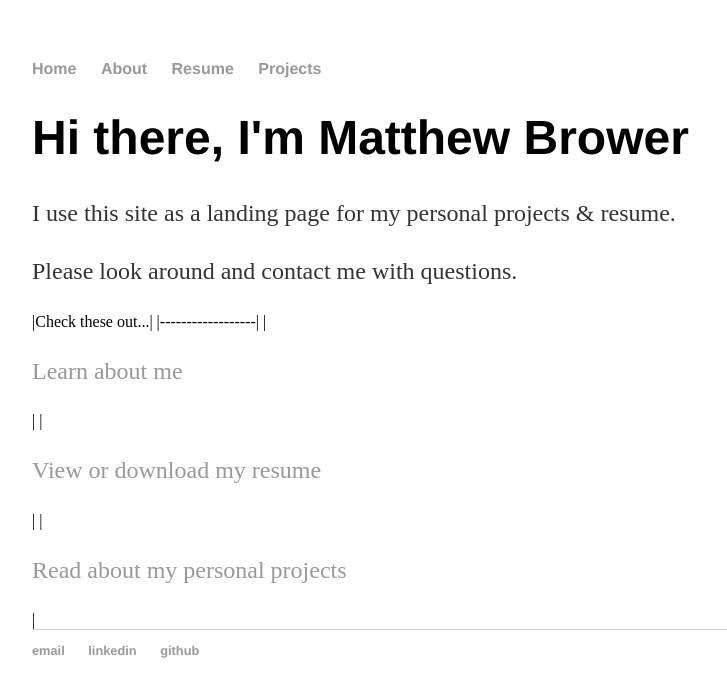
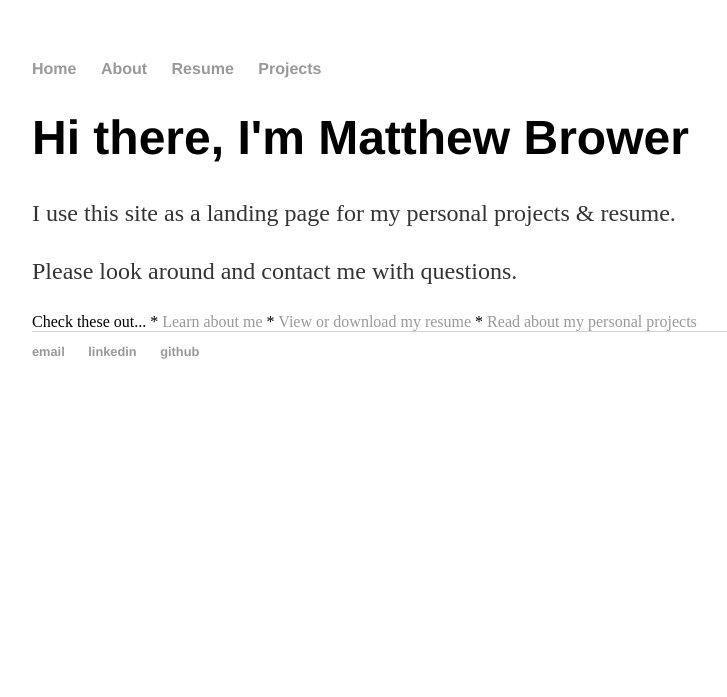
Before and after one commit to MatthewBrower/matthewbrower.github.io, a Jekyll site: the page built from index.html, in a window 1280 px wide. Shown: the top 697 px of the page, without its empty margins (160-887 px from the left). Built offline with Jekyll 4.4.1, drawn with Linux system fonts in a browser that asks for light colours.

Commit message:
added bulleted list

```diff
--- a/index.html
+++ b/index.html
@@ -8,9 +8,8 @@
 
 	<p>Please look around and contact me with questions. </p>
 
-		|Check these out...|
-		|------------------|
-		|<p><a href="/about">Learn about me</a></p>|
-		|<p><a href="/resume">View or download my resume</a></p>|
-		|<p><a href="/blog">Read about my personal projects</a></p>|
+		Check these out...
+		* <a href="/about">Learn about me</a>
+		* <a href="/resume">View or download my resume</a>
+		* <a href="/blog">Read about my personal projects</a>
 </div><!-- /.blurb -->
```
